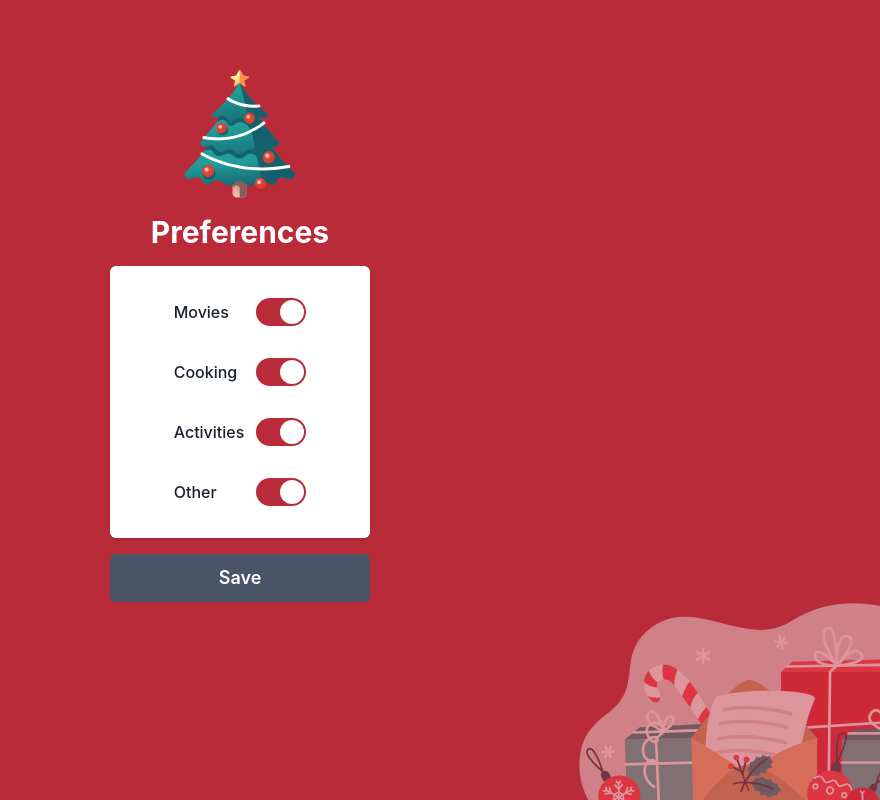
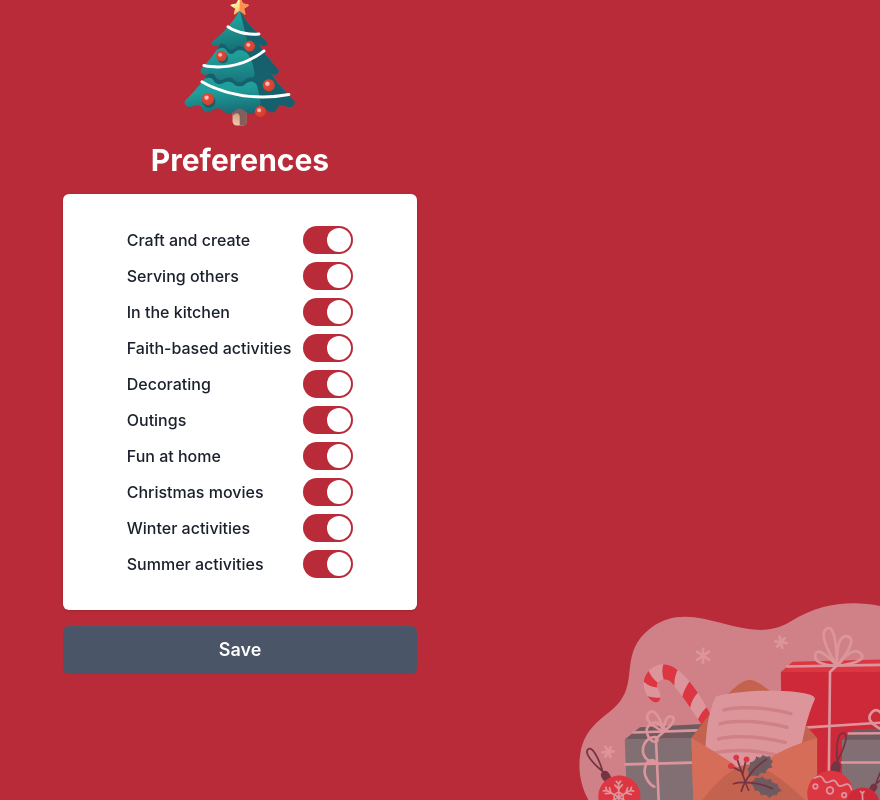
Before and after one commit to beardsleym/christmas, a Next.js app: page /preferences in a window 1280 px wide. Shown: the whole page, without its empty margins (400-1280 px from the left). Built offline with nearby package versions, Linux system fonts and the light colour scheme.

Commit message:
add categories to data

```diff
--- a/components/PreferencesCard.tsx
+++ b/components/PreferencesCard.tsx
@@ -1,14 +1,14 @@
 import { Center, Stack, Box } from "@chakra-ui/react";
 import PreferenceItem from "./PreferenceItem";
+import { categories } from "../constants/data";
 
 export const PreferencesCard = () => {
   return (
     <Center bg="white" boxShadow="base" rounded={"md"}>
-      <Stack spacing={8} py={8} px={16}>
-        <PreferenceItem label={"Movies"} />
-        <PreferenceItem label={"Cooking"} />
-        <PreferenceItem label={"Activities"} />
-        <PreferenceItem label={"Other"} />
+      <Stack spacing={2} py={8} px={16}>
+        {categories.map((category) => (
+          <PreferenceItem label={category} key={category} />
+        ))}
       </Stack>
     </Center>
   );
--- a/constants/data.ts
+++ b/constants/data.ts
@@ -24,3 +24,16 @@ export const outings = [
   "Check out books from the library about how people celebrate Christmas in other nations.",
   "Attend a holiday craft bazaar with grandma.",
 ];
+
+export const categories = [
+  "Craft and create",
+  "Serving others",
+  "In the kitchen",
+  "Faith-based activities",
+  "Decorating",
+  "Outings",
+  "Fun at home",
+  "Christmas movies",
+  "Winter activities",
+  "Summer activities",
+];
```
